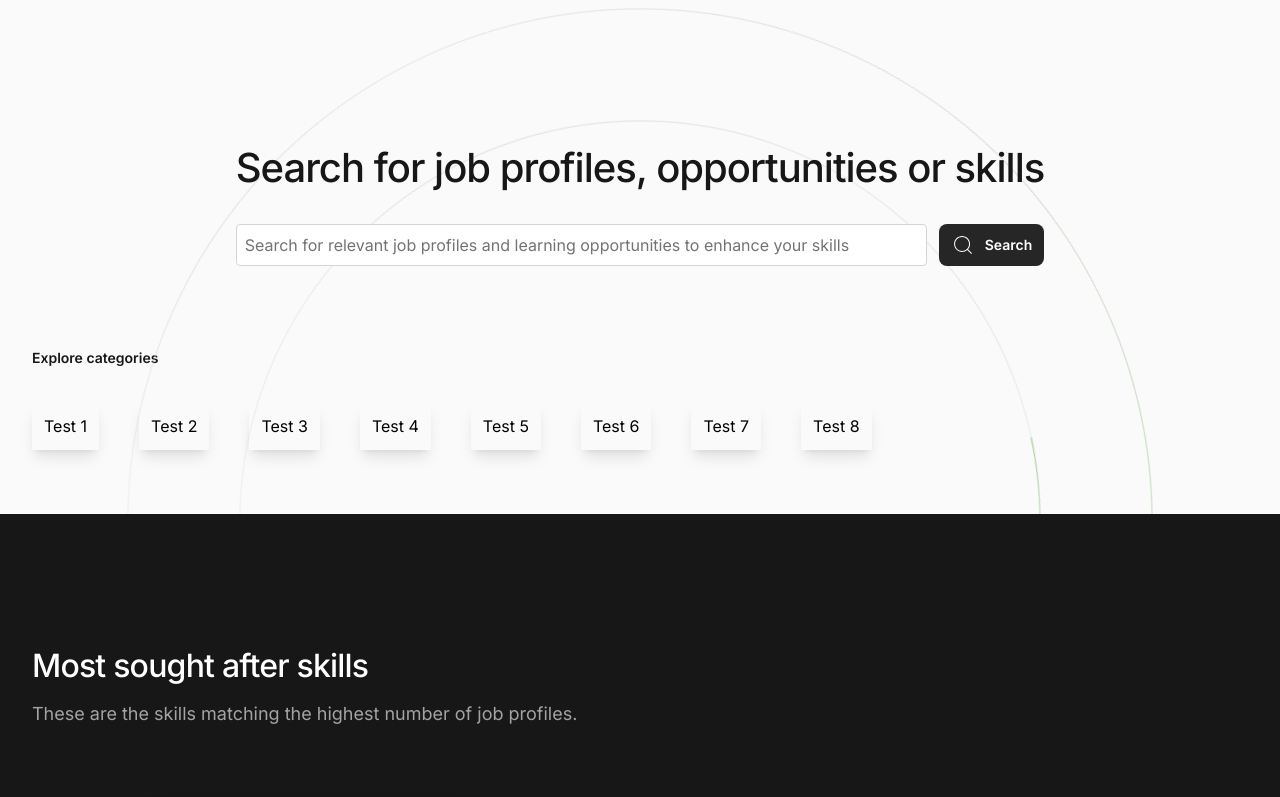
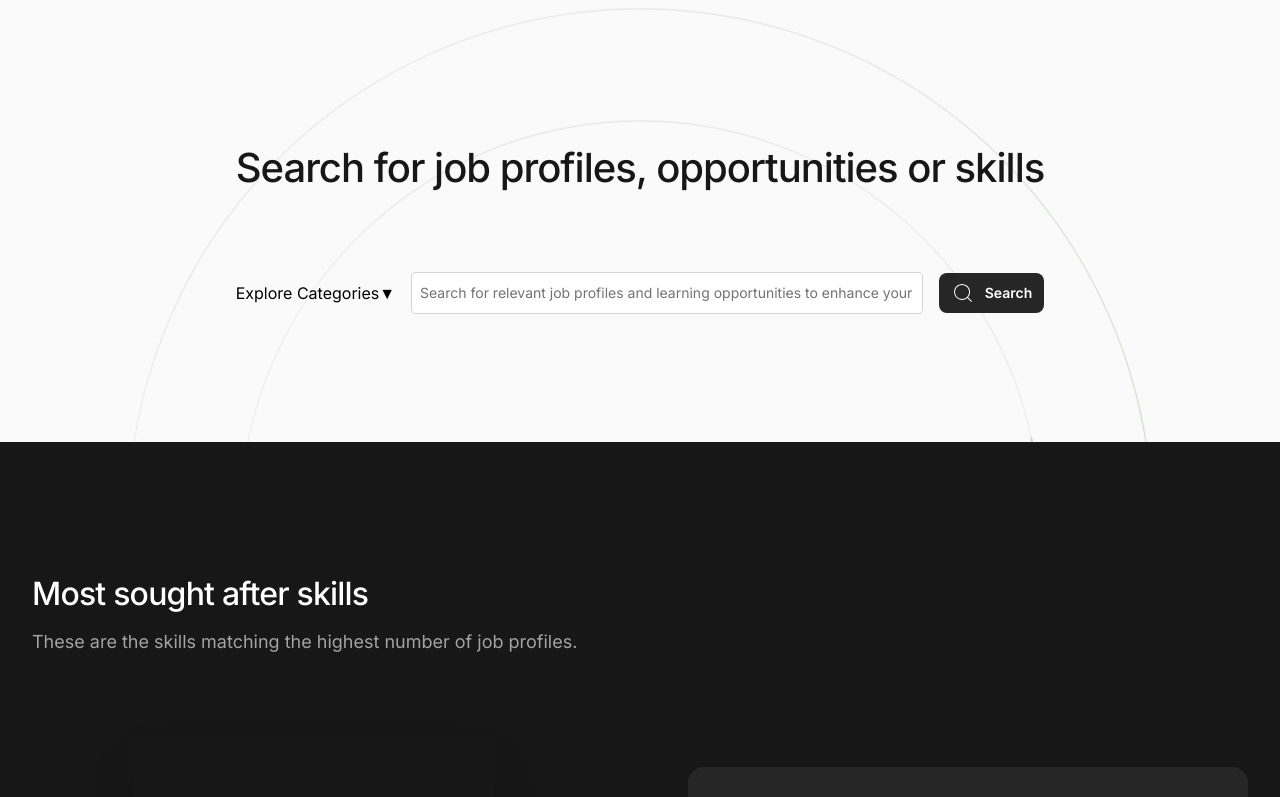
Before and after one commit to dnna/justredi-skills, a Next.js app: page /test in a window 1280 px wide. Shown: the top 797 px of the page. Built offline with nearby package versions, Linux system fonts and the light colour scheme.

Commit message:
Hero improvements

```diff
--- a/components/Hero.tsx
+++ b/components/Hero.tsx
@@ -57,7 +57,7 @@ function BackgroundIllustration(props: React.ComponentPropsWithoutRef<"div">) {
 
 export function Hero() {
   return (
-    <div className="overflow-hidden py-12 sm:py-16 lg:pb-16 xl:pb-16">
+    <div className="overflow-hidden pb-32 pt-16">
       <Container>
         <div className="lg:grid lg:grid-cols-12 lg:gap-x-8 lg:gap-y-20">
           <div className="relative z-10 mx-auto max-w-2xl lg:col-span-12 lg:max-w-none xl:col-span-12">
@@ -67,12 +67,15 @@ export function Hero() {
             <h1 className="text-4xl font-medium tracking-tight text-gray-900">
               Search for job profiles, opportunities or skills
             </h1>
-            <div className="mt-8 flex w-full gap-3">
+            <div className="mt-20 flex w-full items-center gap-4">
+              <div>
+                Explore Categories<span>&#x25BC;</span>
+              </div>
               <div className="flex-grow">
                 <input
                   type="text"
                   placeholder="Search for relevant job profiles and learning opportunities to enhance your skills"
-                  className="text-md w-full rounded border border-gray-300 p-2 text-gray-600"
+                  className="text-sm w-full rounded border border-gray-300 p-2 text-gray-600"
                 />
               </div>
               <div className="flex flex-wrap gap-x-6 gap-y-4">
@@ -83,7 +86,7 @@ export function Hero() {
               </div>
             </div>
           </div>
-          <div className="relative -mt-4 lg:col-span-12 lg:mt-0 xl:col-span-12">
+          {/*<div className="relative -mt-4 lg:col-span-12 lg:mt-0 xl:col-span-12">
             <p className="mt-12 text-center text-sm font-semibold text-gray-900 lg:mt-0 lg:text-left">
               Explore categories
             </p>
@@ -106,7 +109,7 @@ export function Hero() {
                 </li>
               ))}
             </ul>
-          </div>
+          </div>*/}
         </div>
       </Container>
     </div>
```
